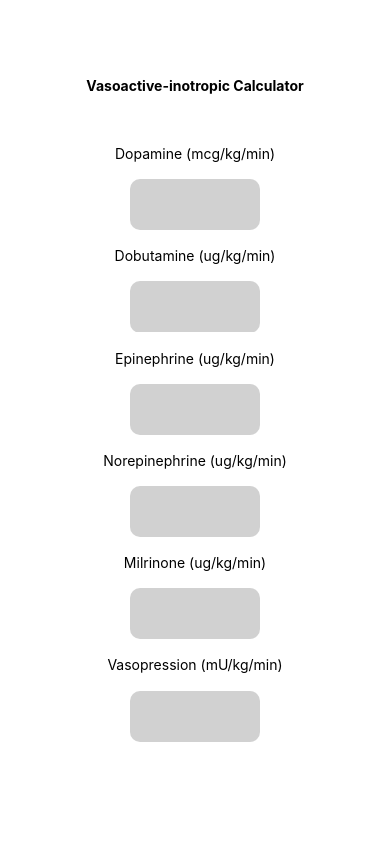
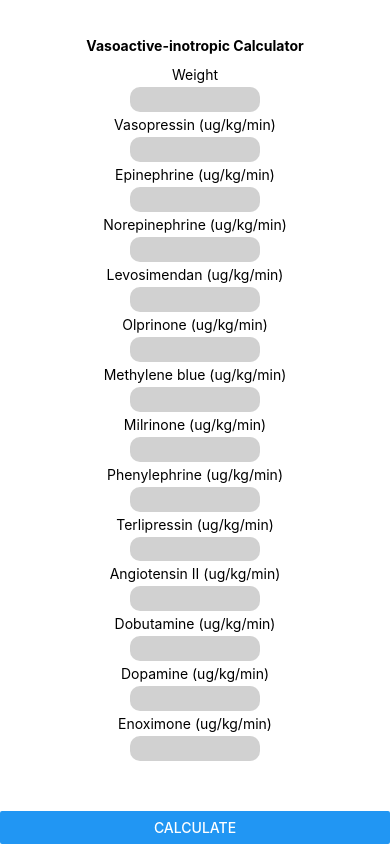
Before and after one commit to codythomaszeitler/vasoactive-inotropic-calculator, a React Native app: screen / in a window 390 px wide. Built offline with nearby package versions, Linux system fonts and the light colour scheme.

Commit message:
fix: get ui working

```diff
--- a/MainWindow.tsx
+++ b/MainWindow.tsx
@@ -1,9 +1,13 @@
 import { Component } from 'react';
 import { View, TouchableWithoutFeedback, Keyboard, KeyboardAvoidingView, Text, Button, StyleSheet, ShadowPropTypesIOS } from 'react-native';
+import { getConfig } from './config';
+import { IV } from './src/iv';
+import { NonNegativeNumber } from './src/non.negative.number';
 import { NumberInput } from './src/NumberInput';
+import { PersonBuilder } from './src/person';
+import { VisCalculator } from './src/vis.calc';
 
-import { vasocativeIntropicFunction } from './src/VasoactiveIntropicFunction';
-
+const config = getConfig();
 const styles = StyleSheet.create({
     container: {
         flex: 1,
@@ -13,19 +17,17 @@ const styles = StyleSheet.create({
     },
 });
 
-const inputs =
-[   'Dopamine (mcg/kg/min)',
-    'Dobutamine (ug/kg/min)',
-    'Epinephrine (ug/kg/min)',
-    'Norepinephrine (ug/kg/min)',
-    'Milrinone (ug/kg/min)',
-    'Vasopression (mU/kg/min)'];
+interface IState {
+    showCalculation: boolean,
+    calculation: number
+}
 
-export class MainWindow extends Component {
+export class MainWindow extends Component<IState> {
     values;
+    weight;
 
-    constructor() {
-        super();
+    constructor(props) {
+        super(props);
         this.values = {};
 
         this.state = {
@@ -34,55 +36,31 @@ export class MainWindow extends Component {
         }
     }
 
-    canRunCalculation(values) {
-        const currentlyInputtedNames = Object.keys(values);
-        for (const input of inputs) {
-            if (!currentlyInputtedNames.includes(input)) {
-                console.log('The currently inputted names does not contain everything')
-                return false;
-            } else {
-                if (values[input] === NaN) {
-                    console.log('There was a nan somewhere');
-                    return false;
-                }
-            }
-        }
-        return true;
-    }
+    calculate() {
+        const builder = new PersonBuilder();
 
-    convertToDomain(values) {
-        const domain = {};
-
-        for (const uiName of Object.keys(values)) {
-            if (uiName === 'Dopamine (mcg/kg/min)') {
-                domain.dopamine = values[uiName];
-            } else if (uiName === 'Dobutamine (ug/kg/min)') {
-                domain.dobutamine = values[uiName];
-            } else if (uiName === 'Epinephrine (ug/kg/min)') {
-                domain.epinephrine = values[uiName];
-            } else if (uiName === 'Norepinephrine (ug/kg/min)') {
-                domain.norepinephrine = values[uiName];
-            } else if (uiName === 'Milrinone (ug/kg/min)') {
-                domain.milrinone = values[uiName];
-            } else if (uiName === 'Vasopression (mU/kg/min)') {
-                domain.vasopression = values[uiName];
-            } else {
-                throw new Error(uiName + ' was not a supported domain value');
-            }
-        }
-        return domain;
-    }
-
-    calculate(values) {
-        console.log(values);
-        if (!this.canRunCalculation(values)) {
-            throw new Error('Should not have called calculate when all ui fields have not been filled out');
+        if (this.weight) {
+            builder.setWeight(NonNegativeNumber.get(this.weight));
         }
 
-        const domain = this.convertToDomain(values);
-        return vasocativeIntropicFunction(domain);
+        for (const key of Object.keys(this.values)) {
+            const name = key;
+
+            const value = NonNegativeNumber.get(this.values[name]);
+
+            const iv = new IV(name, value);
+            builder.addIV(iv);
+        }
+
+        const person = builder.build();
+        const calculator = new VisCalculator(config);
+        const result = calculator.calc(person);
+
+        this.setState({
+            showCalculation: true,
+            calculation: result.valueOf()
+        });
     }
-
 
     render() {
         return (
@@ -105,28 +83,23 @@ export class MainWindow extends Component {
                                 fontWeight: 'bold'
                             }}>Vasoactive-inotropic Calculator</Text>
                         </View>
-                        {inputs.map((input) => {
+                        <View style={{
+                            flex: 1,
+                            justifyContent: 'center',
+                            alignItems: 'stretch'
+                        }}>
+                            <NumberInput title="Weight" apiName={"Weight"} onChange={(event) => {
+                                this.weight = event.value;
+                            }}></NumberInput>
+                        </View>
+                        {config.ivs.map((ivInput) => {
                             return (<View style={{
                                 flex: 1,
                                 justifyContent: 'center',
                                 alignItems: 'stretch'
                             }}>
-                                <NumberInput key={input} title={input} onChange={(event) => {
+                                <NumberInput key={ivInput.name} title={ivInput.label} apiName={ivInput.name} onChange={(event) => {
                                     this.values[event.name] = event.value;
-
-                                    const canRunCalculation = this.canRunCalculation(this.values);
-
-                                    if (canRunCalculation) {
-                                        this.setState({
-                                            showCalculation: canRunCalculation,
-                                            calculation: this.calculate(this.values)
-                                        });
-                                    } else {
-                                        this.setState({
-                                            showCalculation: canRunCalculation,
-                                            calculation: NaN
-                                        });
-                                    }
                                 }}></NumberInput>
                             </View>);
                         })}
@@ -138,6 +111,9 @@ export class MainWindow extends Component {
                         }}>
                             {this.state.showCalculation && <Text>{this.state.calculation}</Text>}
                         </View>
+                        <Button title='Calculate' onPress={() => {
+                            this.calculate();
+                        }}></Button>
                     </View>
                 </TouchableWithoutFeedback>
             </KeyboardAvoidingView>
--- a/src/NumberInput.js
+++ b/src/NumberInput.js
@@ -1,5 +1,5 @@
 import React, { Text, TextInput, View } from 'react-native';
-import {useState} from 'react';
+import { useState } from 'react';
 
 export function NumberInput(props) {
     const [number, setNumber] = useState('');
@@ -30,9 +30,9 @@ export function NumberInput(props) {
                     backgroundColor: '#d1d1d1',
                     width: "100%",
                     height: "100%",
-                    borderRadius : 10
+                    borderRadius: 10
                 }}
-                textAlign ='center'
+                    textAlign='center'
                     keyboardType='numeric'
                     clearTextOnFocus
                     value={number}
@@ -41,8 +41,8 @@ export function NumberInput(props) {
                         setNumber(valueAsNumber);
                         if (props.onChange) {
                             props.onChange({
-                            value : valueAsNumber,
-                            name : props.title
+                                value: valueAsNumber,
+                                name: props.apiName
                             });
                         }
                     }}
--- a/src/non.negative.number.ts
+++ b/src/non.negative.number.ts
@@ -37,4 +37,8 @@ export class NonNegativeNumber {
         const result = Math.ceil(this.value);
         return new NonNegativeNumber(result);
     }
+
+    public valueOf() : number {
+        return this.value;
+    }
 }
--- a/src/vis.calc.ts
+++ b/src/vis.calc.ts
@@ -1,4 +1,4 @@
-import { IvConfig, VisCalcConfig } from "./config";
+import { IvConfig, VisCalcConfig } from "./config.schema";
 import { IV } from "./iv";
 import { NonNegativeNumber } from "./non.negative.number";
 import { Person } from "./person";
@@ -7,7 +7,7 @@ export class VisCalculator {
 
     private config : VisCalcConfig;
 
-    constructor(config : VisCalcConfig) {
+    public constructor(config : VisCalcConfig) {
         this.config = config;
     }
 
@@ -17,6 +17,7 @@ export class VisCalculator {
             const ivConfig = this.getIvConfigFor(iv.getName());
             const termScore = ivConfig.term(iv, person);
             result = result.add(termScore);
+            console.log(result);
         });
 
         return result.ceil();
```
Lines whose indentation alone changed are shown as unchanged.
